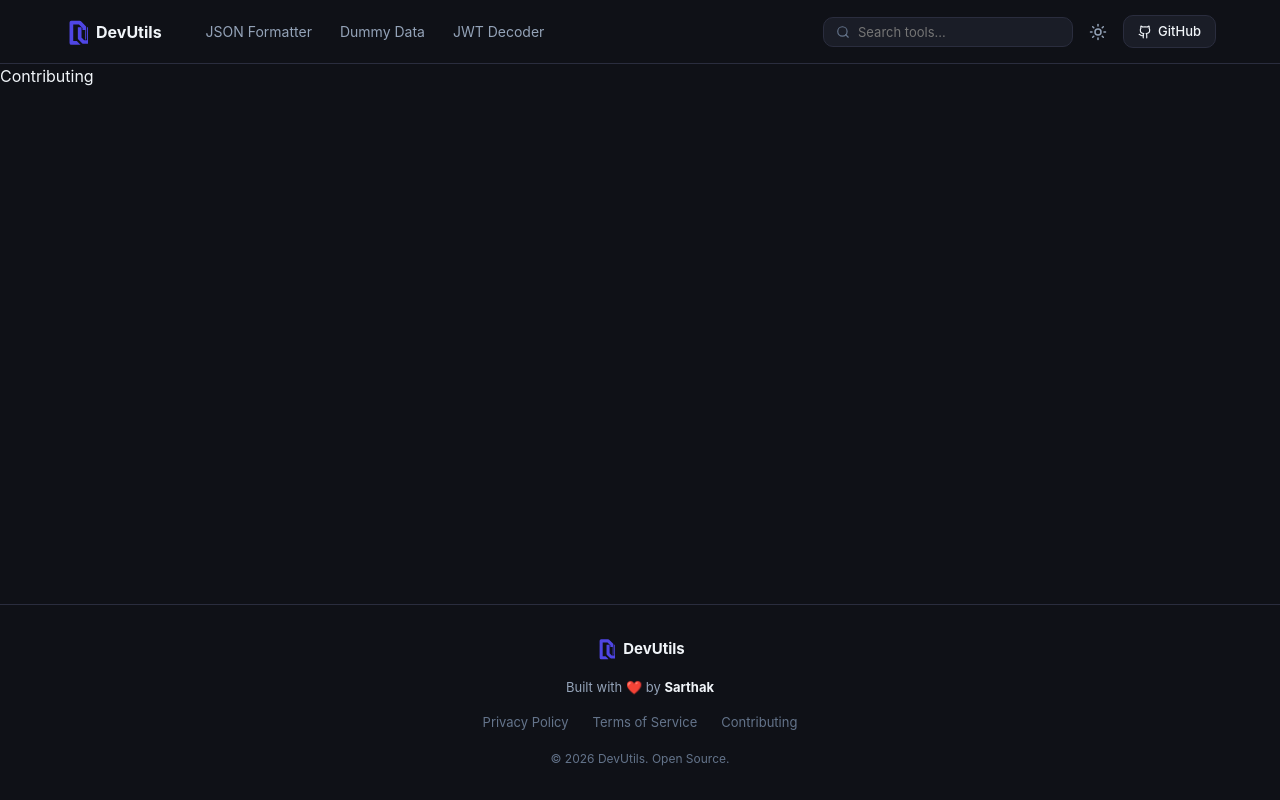
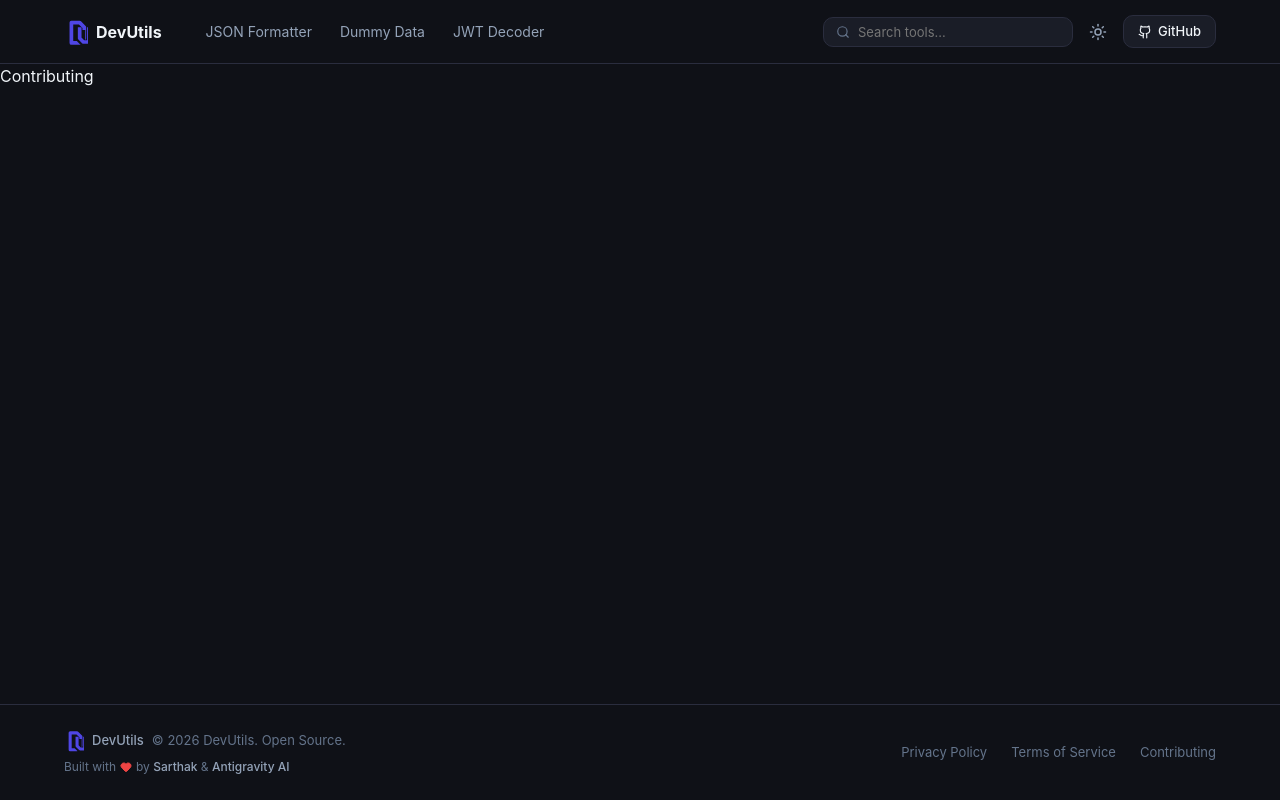
Before and after one commit to sg172003/devutils-pwa, a React (Vite) app: page /contributing in a window 1280 px wide. Built offline with nearby package versions, Linux system fonts and the light colour scheme.

Commit message:
feat(components):Update the footer component

```diff
--- a/src/components/Footer.tsx
+++ b/src/components/Footer.tsx
@@ -1,63 +1,54 @@
 import { Link } from 'react-router-dom';
-import Logo from './Logo';
+import { LogoMark } from './Logo';
+import { Heart } from 'lucide-react';
 
 export default function Footer() {
     return (
         <footer
             style={{
                 borderTop: '1px solid var(--color-border)',
-                backgroundColor: 'var(--color-bg)',
-                padding: '32px 0',
-                marginTop: 'auto',
+                padding: '24px 0',
             }}
         >
-            <div className="container">
             <div
+                className="container"
                 style={{
                     display: 'flex',
-                        flexDirection: 'column',
+                    justifyContent: 'space-between',
                     alignItems: 'center',
+                    flexWrap: 'wrap',
                     gap: 16,
-                        textAlign: 'center',
+                    fontSize: 13,
+                    color: 'var(--color-text-muted)',
                 }}
             >
-                    {/* Logo + Brand */}
-                    <div style={{ display: 'flex', alignItems: 'center', gap: 8 }}>
-                        <Logo size={20} />
-                        <span style={{ fontWeight: 700, fontSize: 15 }}>DevUtils</span>
+                <div>
+                    <div style={{ display: 'flex', alignItems: 'center', gap: 8, marginBottom: 6 }}>
+                        <LogoMark size={20} />
+                        <span style={{ fontWeight: 500, color: 'var(--color-text-secondary)' }}>DevUtils</span>
+                        <span>© 2026 DevUtils. Open Source.</span>
                     </div>
-
-                    {/* Credits */}
-                    <p style={{ fontSize: 13, margin: 0 }}>
-                        Built with ❤️ by <strong style={{ color: 'var(--color-text-primary)' }}>Sarthak</strong>
-                    </p>
-
-                    {/* Legal links */}
+                    <div style={{ display: 'flex', alignItems: 'center', gap: 4, fontSize: 12 }}>
+                        <span>Built with</span>
+                        <Heart size={12} style={{ color: '#ef4444', fill: '#ef4444' }} />
+                        <span>
+                            by{' '}
+                            <span style={{ color: 'var(--color-text-secondary)', fontWeight: 500 }}>Sarthak</span>
+                            {' & '}
+                            <span style={{ color: 'var(--color-text-secondary)', fontWeight: 500 }}>Antigravity AI</span>
+                        </span>
+                    </div>
+                </div>
                 <div style={{ display: 'flex', gap: 24 }}>
-                        <Link
-                            to="/privacy-policy"
-                            style={{ fontSize: 13, color: 'var(--color-text-muted)', textDecoration: 'none' }}
-                        >
+                    <Link to="/privacy-policy" style={{ color: 'var(--color-text-muted)', textDecoration: 'none' }}>
                         Privacy Policy
                     </Link>
-                        <Link
-                            to="/terms-of-service"
-                            style={{ fontSize: 13, color: 'var(--color-text-muted)', textDecoration: 'none' }}
-                        >
+                    <Link to="/terms-of-service" style={{ color: 'var(--color-text-muted)', textDecoration: 'none' }}>
                         Terms of Service
                     </Link>
-                        <Link
-                            to="/contributing"
-                            style={{ fontSize: 13, color: 'var(--color-text-muted)', textDecoration: 'none' }}
-                        >
+                    <Link to="/contributing" style={{ color: 'var(--color-text-muted)', textDecoration: 'none' }}>
                         Contributing
                     </Link>
-                    </div>
-
-                    {/* Copyright */}
-                    <p style={{ fontSize: 12, color: 'var(--color-text-muted)', margin: 0 }}>
-                        © 2026 DevUtils. Open Source.
-                    </p>
                 </div>
             </div>
         </footer>
```
Lines whose indentation alone changed are shown as unchanged.
